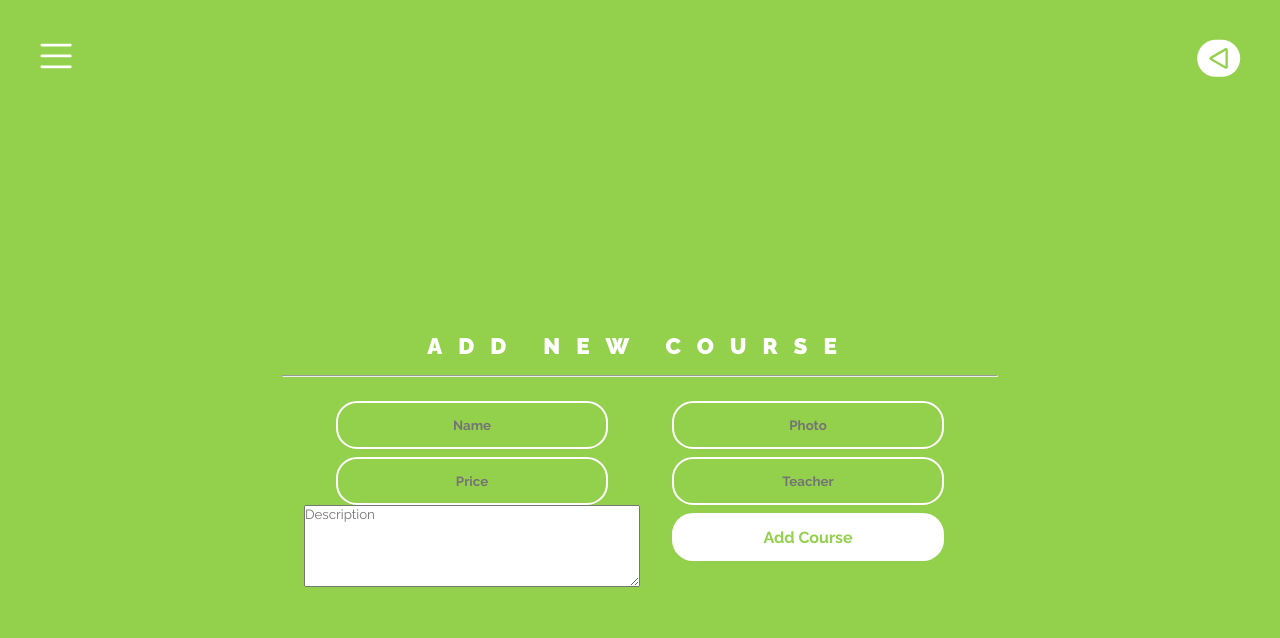
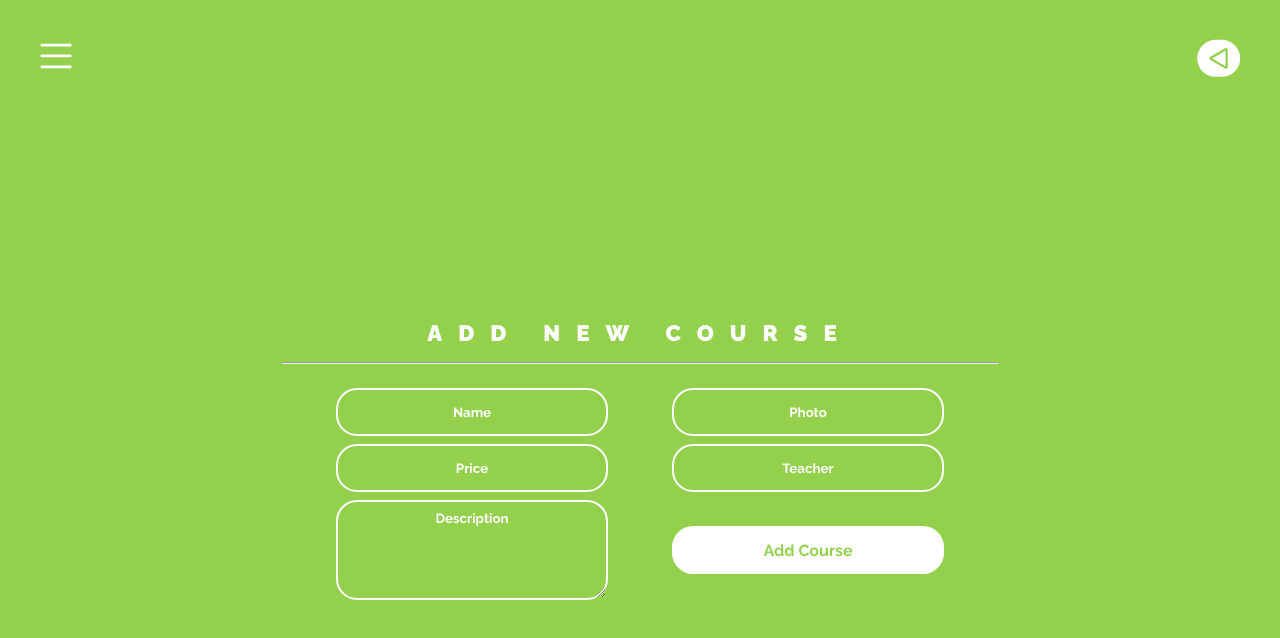
Before and after one commit to smunoz1988/vecs-school-frontend, a React (Vite) app: page /courses/new in a window 1280 px wide. Shown: the top 638 px of the page. Built offline with nearby package versions, Linux system fonts and the light colour scheme; no server answers; sample sign-in values are in the browser's storage.

Commit message:
add description text area on add new course

```diff
--- a/src/styles/forms.css
+++ b/src/styles/forms.css
@@ -81,6 +81,24 @@ hr {
     margin-bottom: 0;
 }
 
+.descriptionCourse {
+    border: 2px solid white;
+    background-color: #93d14c;
+    border-radius: 21px;
+    text-align: center;
+    color: white;
+    font-weight: 700;
+    margin: 2rem;
+    margin-top: 0.5rem;
+    margin-bottom: 0;
+    padding: 0.5rem;
+}
+
+::placeholder {
+  color: white;
+  opacity: 1;
+}
+
 .option {
     font-weight: 700;
 }
@@ -102,6 +120,7 @@ hr {
     margin-bottom: 0;
     display: grid;
     grid-template-columns: auto;
+    align-items: center;
 }
 
 @media (min-width: 768px) {
```
